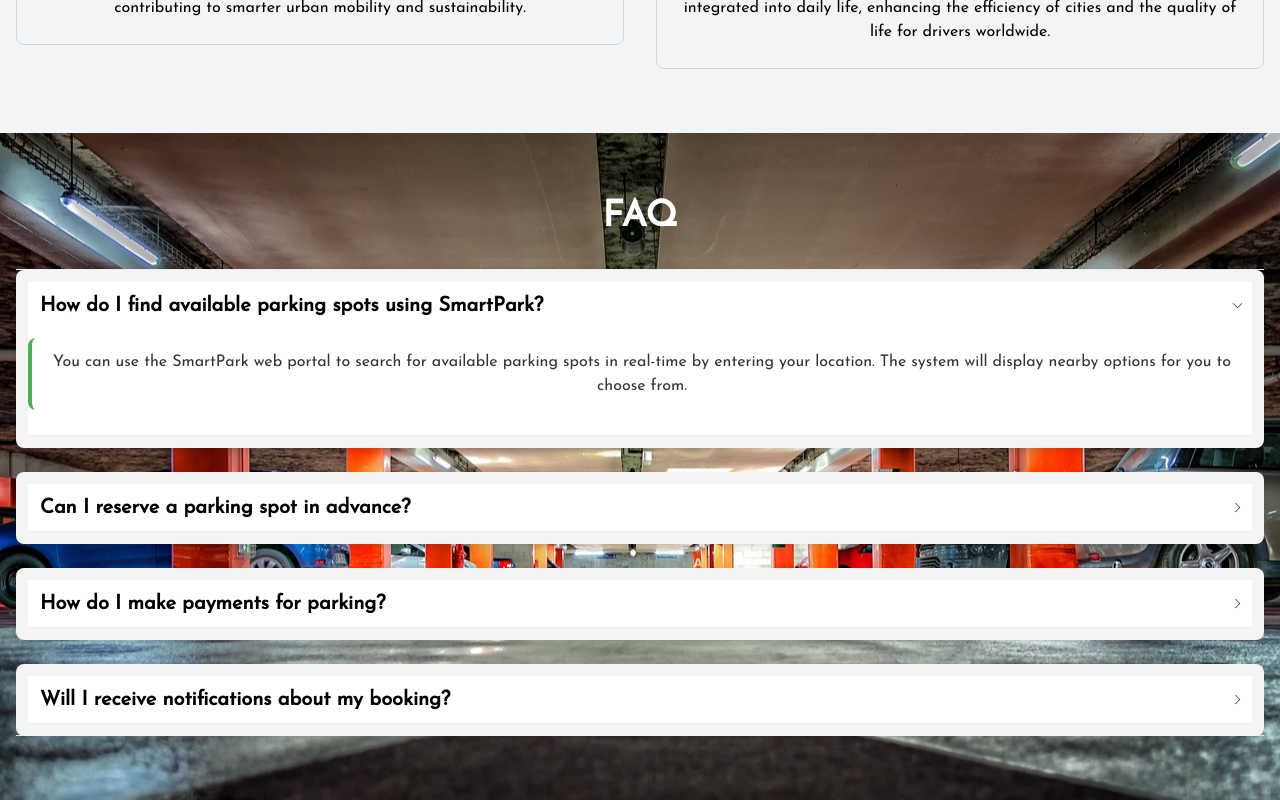
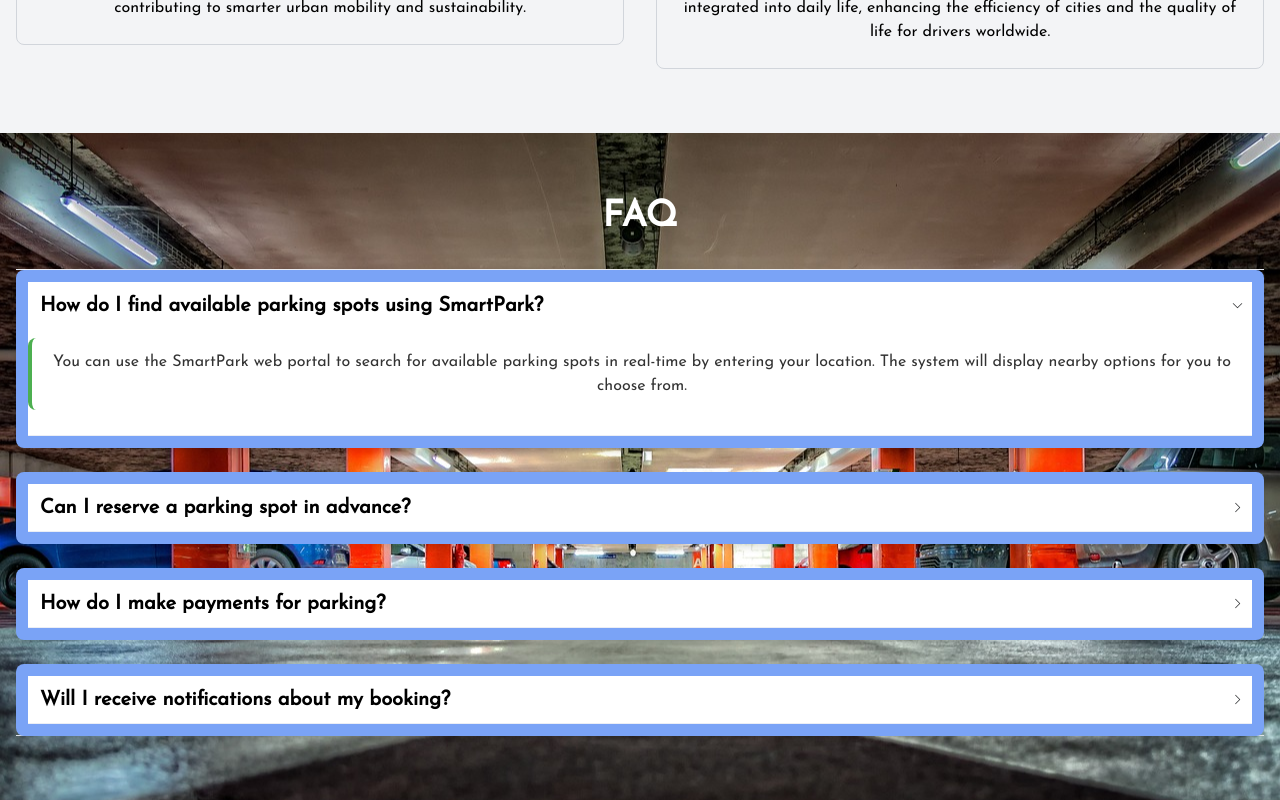
Before and after one commit to muasya-victor/car-parking-frontend, a Vue app: page /about in a window 1280 px wide. Shown: the part 857-1657 px from the top of the page. Built offline with nearby package versions, Linux system fonts and the light colour scheme.

Commit message:
chanage about FAQ bg

```diff
--- a/src/views/about.vue
+++ b/src/views/about.vue
@@ -139,7 +139,7 @@ export default {
 
 <style scoped>
 .faq-item {
-  background-color: #f3f4f6;
+  background-color: #7aa3f6;
   border-radius: 8px;
   box-shadow: 0 4px 6px rgba(0, 0, 0, 0.1);
   padding: 12px;
```
